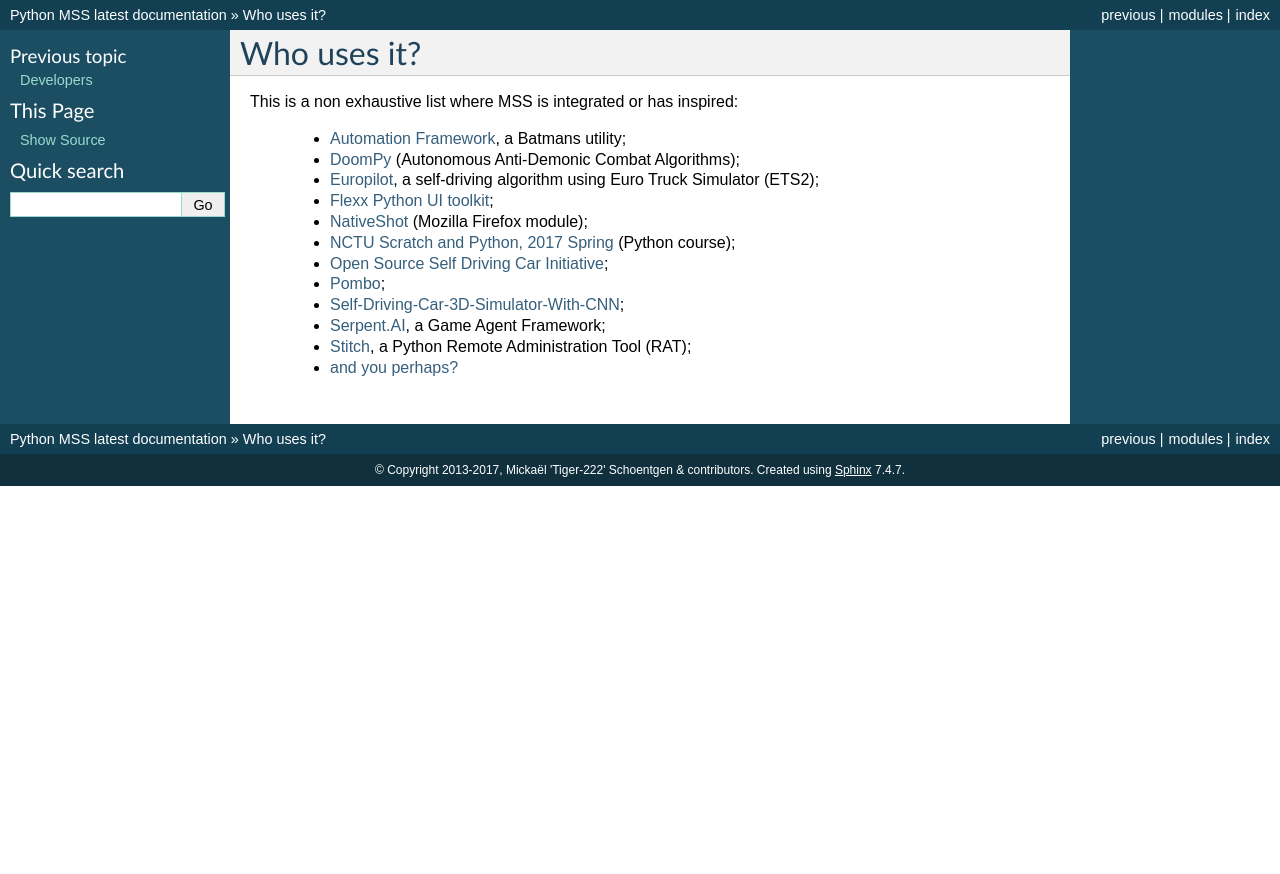
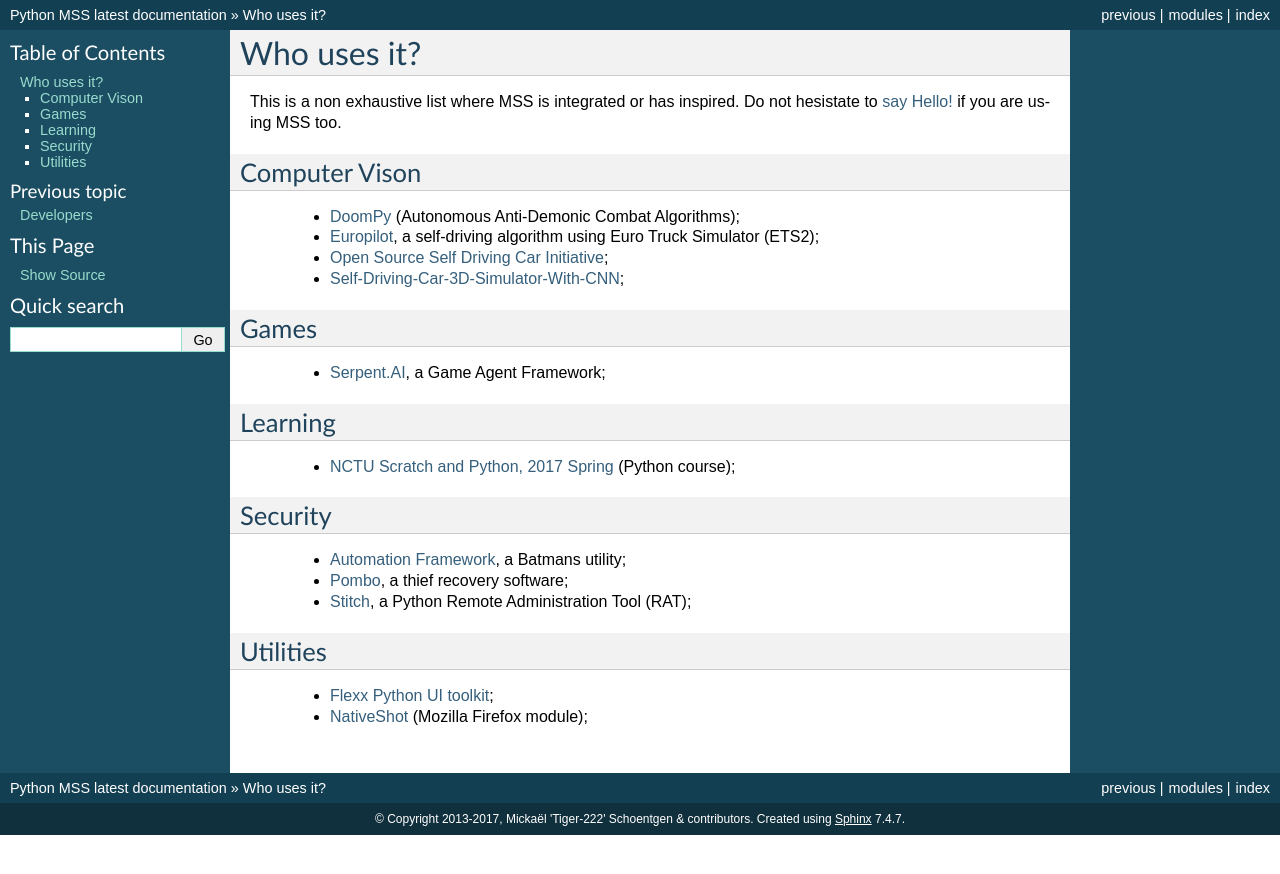
Before and after one commit to BoboTiG/python-mss, a Sphinx documentation site: the page built from docs/source/where.rst, in a window 1280 px wide. Shown: the top 874 px of the page. Built offline with Sphinx 7.4.7, drawn with Linux system fonts in a browser that asks for light colours.

Commit message:
Better where page

```diff
--- a/docs/source/where.rst
+++ b/docs/source/where.rst
@@ -2,17 +2,38 @@
 Who uses it?
 ============
 
-This is a non exhaustive list where MSS is integrated or has inspired:
+This is a non exhaustive list where MSS is integrated or has inspired.
+Do not hesistate to `say Hello! <https://github.com/BoboTiG/python-mss/issues>`_ if you are using MSS too.
+
+
+Computer Vison
+==============
+
+    - `DoomPy <https://github.com/WNoxchi/DoomPy>`_ (Autonomous Anti-Demonic Combat Algorithms);
+    - `Europilot <https://github.com/jsistla/eu-pilot>`_, a self-driving algorithm using Euro Truck Simulator (ETS2);
+    - `Open Source Self Driving Car Initiative <https://github.com/OSSDC/OSSDC-VisionBasedACC>`_;
+    - `Self-Driving-Car-3D-Simulator-With-CNN <https://github.com/sagar448/Self-Driving-Car-3D-Simulator-With-CNN>`_;
+
+Games
+=====
+
+    - `Serpent.AI <https://github.com/SerpentAI/SerpentAI>`_, a Game Agent Framework;
+
+
+Learning
+========
+
+    - `NCTU Scratch and Python, 2017 Spring <https://github.com/mzshieh/snp2017spring>`_ (Python course);
+
+Security
+========
 
     - `Automation Framework <https://github.com/capaximperii/AutomationFramework>`_, a Batmans utility;
-    - `DoomPy <https://github.com/WNoxchi/DoomPy>`_ (Autonomous Anti-Demonic Combat Algorithms);
-    - `Europilot <https://github.com/jsistla/eu-pilot>`_, a self-driving algorithm using Euro Truck Simulator (ETS2);
+    - `Pombo <https://github.com/BoboTiG/pombo>`_, a thief recovery software;
+    - `Stitch <https://nathanlopez.github.io/Stitch/>`_, a Python Remote Administration Tool (RAT);
+
+Utilities
+=========
+
     - `Flexx Python UI toolkit <https://github.com/zoofio/flexx>`_;
     - `NativeShot <https://addons.mozilla.org/en-US/firefox/addon/nativeshot/>`_ (Mozilla Firefox module);
-    - `NCTU Scratch and Python, 2017 Spring <https://github.com/mzshieh/snp2017spring>`_ (Python course);
-    - `Open Source Self Driving Car Initiative <https://github.com/OSSDC/OSSDC-VisionBasedACC>`_;
-    - `Pombo <https://github.com/BoboTiG/pombo>`_;
-    - `Self-Driving-Car-3D-Simulator-With-CNN <https://github.com/sagar448/Self-Driving-Car-3D-Simulator-With-CNN>`_;
-    - `Serpent.AI <https://github.com/SerpentAI/SerpentAI>`_, a Game Agent Framework;
-    - `Stitch <https://nathanlopez.github.io/Stitch/>`_, a Python Remote Administration Tool (RAT);
-    - `and you perhaps? <https://github.com/BoboTiG/python-mss/issues>`_
```
